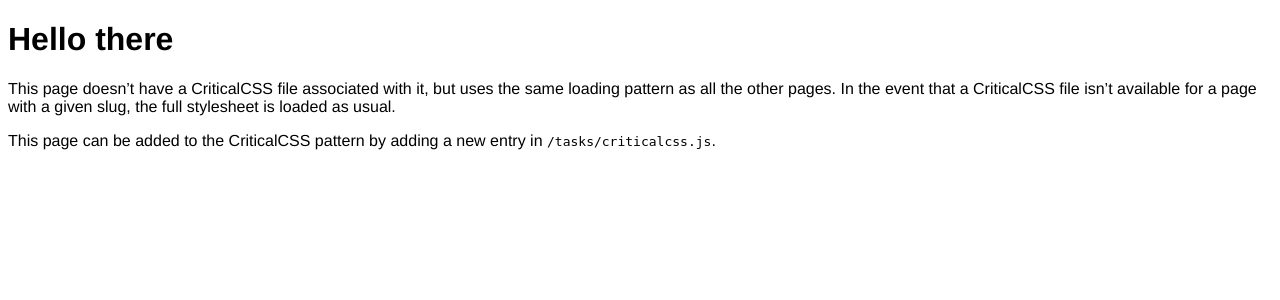
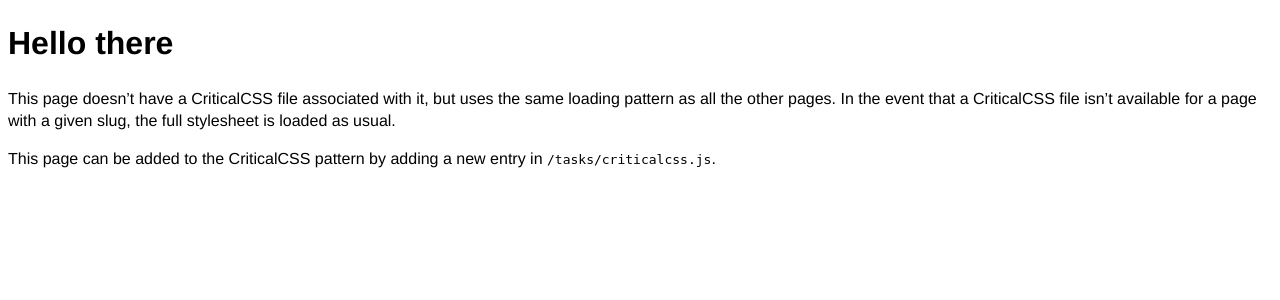
Before and after one commit to bocoup/critical-css-boilerplate, a PHP site: page /article.php in a window 1280 px wide. Shown: the top 300 px of the page. Run offline with PHP 8.4, Linux system fonts and the light colour scheme.

```diff
--- a/css/styles.css
+++ b/css/styles.css
@@ -1,6 +1,7 @@
 body {
 	font-size: 100%;
 	font-family: Helvetica, Arial, sans-serif;
+	line-height: 1.4;
 }
 
 .wrapper {
@@ -50,6 +51,7 @@ body {
 
 .lead-text {
 	font-size: 1.3em;
+	line-height: 1.3;
 }
 
 .body-text {
```
Also changed, not shown: README.md.
